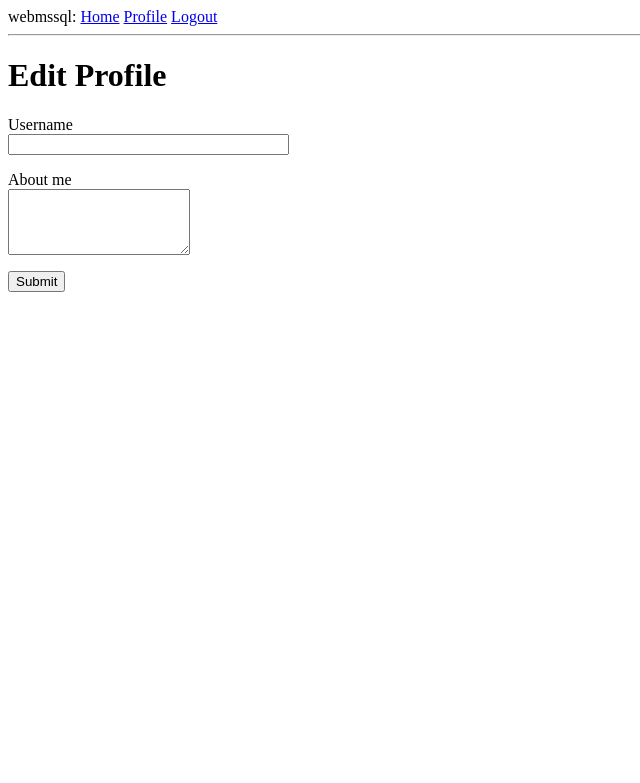
After one commit to kvonch/flask_site, a Flask app: page /edit_profile in a window 1280 px wide. The commit adds this page. Shown: the top 783 px of the page, without its empty margins (0-640 px from the left). Run offline with Flask 2, Linux system fonts and the light colour scheme; the visitor is signed in with stand-in values (Sample User, id 1); data comes from the database, SQL or seed files in the repository; both versions use the stored data as it was after the commit.

Commit message:
update charter 6

```diff
--- a/app/forms.py
+++ b/app/forms.py
@@ -1,6 +1,6 @@
 from flask_wtf import FlaskForm
-from wtforms import StringField, PasswordField, BooleanField, SubmitField
-from wtforms.validators import ValidationError, DataRequired, Email, EqualTo
+from wtforms import StringField, PasswordField, BooleanField, SubmitField, TextAreaField
+from wtforms.validators import ValidationError, DataRequired, Email, EqualTo, Length
 from app.models import User
 
 class LoginForm(FlaskForm):
@@ -26,3 +26,8 @@ class RegistrationForm(FlaskForm):
         user = User.query.filter_by(email=email.data).first()
         if user is not None:
             raise ValidationError('Please use a different email address.')
+
+class EditProfileForm(FlaskForm):
+    username = StringField('Username', validators=[DataRequired()])
+    about_me = TextAreaField('About me', validators=[Length(min=0, max=140)])
+    submit = SubmitField('Submit')
--- a/app/models.py
+++ b/app/models.py
@@ -2,6 +2,7 @@ from datetime import datetime
 from app import db, login
 from flask_login import UserMixin
 from werkzeug.security import generate_password_hash, check_password_hash
+from hashlib import md5
 
 class User(UserMixin, db.Model):
     id = db.Column(db.Integer, primary_key=True)
@@ -9,6 +10,8 @@ class User(UserMixin, db.Model):
     email = db.Column(db.String(120), index=True, unique=True)
     password_hash = db.Column(db.String(128))
     posts = db.relationship('Post', backref='author', lazy='dynamic')
+    about_me = db.Column(db.String(140))
+    last_seen = db.Column(db.DateTime, default=datetime.utcnow)
 
     def __repr__(self):
         return '<User {}>'.format(self.username)
@@ -18,6 +21,10 @@ class User(UserMixin, db.Model):
 
     def check_password(self, password):
         return check_password_hash(self.password_hash, password)
+
+    def avatar(self, size):
+        digest = md5(self.email.lower().encode('utf-8')).hexdigest()
+        return 'https://www.gravatar.com/avatar/{}?d=identicon&s={}'.format(digest, size)
 
 @login.user_loader
 def load_user(id):
--- a/app/routes.py
+++ b/app/routes.py
@@ -3,8 +3,9 @@ from flask import render_template, flash, redirect, url_for, request
 from flask_login import login_user, logout_user, current_user, login_required
 from werkzeug.urls import url_parse
 from app import app, db
-from app.forms import LoginForm, RegistrationForm
+from app.forms import LoginForm, RegistrationForm, EditProfileForm
 from app.models import User
+from datetime import datetime
 
 @login_required
 @app.route('/')
@@ -57,3 +58,34 @@ def register():
         flash('Congratulations, you are now a registered user!')
         return redirect(url_for('login'))
     return render_template('register.html', title='Register', form=form)
+
+@app.route('/user/<username>')
+@login_required
+def user(username):
+    user = User.query.filter_by(username=username).first_or_404()
+    posts = [
+        {'author': user, 'body': 'Test post #1'},
+        {'author': user, 'body': 'Test post #2'}
+    ]
+    return render_template('user.html', user=user, posts=posts)
+
+@app.before_request
+def before_request():
+    if current_user.is_authenticated:
+        current_user.last_seen = datetime.utcnow()
+        db.session.commit()
+
+@app.route('/edit_profile', methods=['GET', 'POST'])
+@login_required
+def edit_profile():
+    form = EditProfileForm()
+    if form.validate_on_submit():
+        current_user.username = form.username.data
+        current_user.about_me = form.about_me.data
+        db.session.commit()
+        flash('Your changes have been saved.')
+        return redirect(url_for('edit_profile'))
+    elif request.method == 'GET':
+        form.username.data = current_user.username
+        form.username.data = current_user.about_me
+    return render_template('edit_profile.html', title='Edit Profile', form=form)
--- a/app/templates/base.html
+++ b/app/templates/base.html
@@ -13,6 +13,7 @@
             {% if current_user.is_anonymous %}
             <a href="{{ url_for('login') }}">Login</a>
             {% else %}
+            <a href="{{ url_for('user', username=current_user.username) }}">Profile</a>
             <a href="{{ url_for('logout') }}">Logout</a>
             {% endif %}
         </div>
--- /dev/null
+++ b/app/templates/edit_profile.html
@@ -0,0 +1,28 @@
+<html>
+	<head>
+		{% extends "base.html" %}
+	</head>
+	<body>
+	{% block content %}
+		<h1>Edit Profile</h1>
+		<form action="" method="post">
+			{{ form.hidden_tag() }}
+			<p>
+				{{ form.username.label }}<br>
+				{{ form.username(size=32) }}<br>
+				{% for error in form.username.errors %}
+				<span style="color: red;">[{{ error }}]</span>
+				{% endfor %}
+			</p>
+			<p>
+				{{ form.about_me.label }}<br>
+				{{ form.about_me(color=50, rows=4) }}<br>
+				{% for error in form.about_me.errors %}
+				<span style="color: red;">[{{ error }}]</span>
+				{% endfor %}
+			</p>
+			<p>{{ form.submit() }}</p>
+		</form>
+{% endblock %}
+	</body>
+</html>
```
Also changed, not shown: app/templates/_post.html (added, +12 -0 lines), app/templates/login.html (+8 -3 lines), app/templates/register.html (+11 -6 lines), app/templates/user.html (added, +26 -0 lines), app.db.
